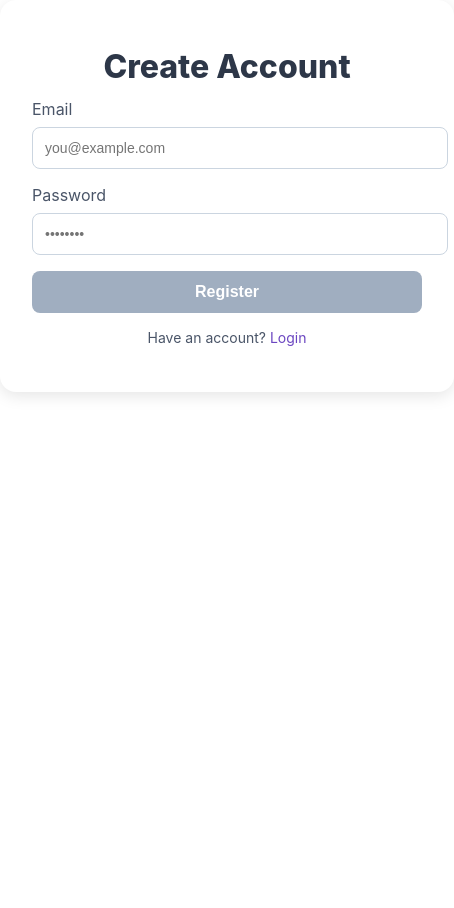
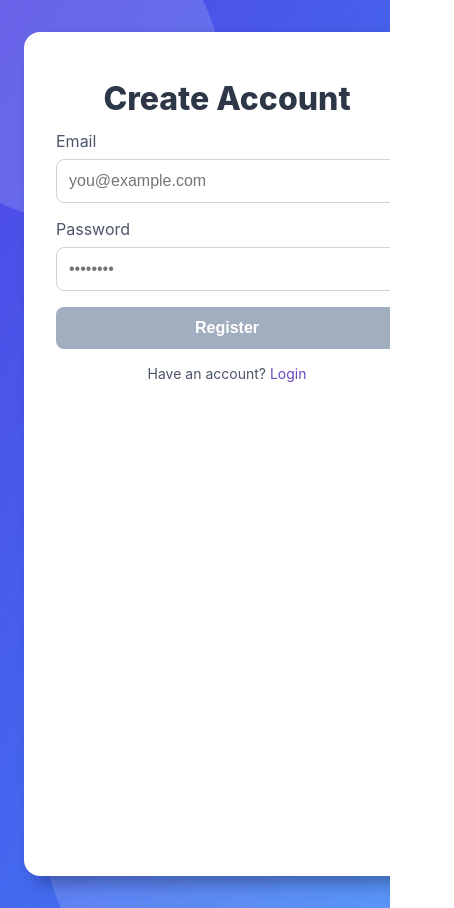
Before and after one commit to kunjthemodi/OneSecurity, a React (Create React App) app in the folder client/: page /register in a window 390 px wide. Shown: the whole page, 454 px wide, since content can reach past the window. Before the commit the page ends 844 px from the top, so only its background shows below. Built offline with nearby package versions, Linux system fonts and the light colour scheme; no server answers.

Commit message:
register css updated

```diff
--- a/client/src/components/Login.css
+++ b/client/src/components/Login.css
@@ -33,7 +33,10 @@
 @keyframes enlargePlane { 0% { transform: translate(50vw,40px) scale(1) } 100% { transform: translate(50vw,40px) scale(1.5) } }
 @keyframes enlargeSmoke { 0% { transform: translate(50vw,40px) scale(1) } 100% { transform: translate(50vw,40px) scale(1.5) } }
 
-
+*::before,
+*::after {
+  box-sizing: border-box;
+}
 
 
 .loginhome {
@@ -57,7 +60,6 @@
   );
   z-index: 0;
 }
-
 /* decorative circles */
 .loginhome::before,
 .loginhome::after {
@@ -69,7 +71,7 @@
 }
 .loginhome::before {
   width: 300px; height: 300px;
-  top: -80px;    left: -80px;
+  top: -80px;   left: -80px;
 }
 .loginhome::after {
   width: 500px; height: 500px;
@@ -84,7 +86,6 @@
   display: flex;
   flex-direction: column;
   justify-content: center;
-  z-index: 1;
   padding: 0;
   margin-left: 5rem;
   margin-bottom: 10rem;
@@ -131,15 +132,14 @@
   }
 }
 
-.login-card {
-  background: white;
+.loginhome .login-card {
+  flex: 1 1 0;
+  max-width: 400px;
+  margin-left: auto;              /* shove it to the right */
+  background: #fff;
   padding: 32px;
   border-radius: 16px;
-  box-shadow: 0 4px 16px rgba(0,0,0,0.1);
-  width: 100%;
-  max-width: 400px;
-  margin-left: auto;     /* pushes it to the right in flex layout */
-  margin-right: 16px;    /* spacing from the viewport edge */
+  box-shadow: 10px 8px 16px rgba(5, 1, 23, 0.305);
 }
 .login-card h2 {
   font-size: 2rem;
@@ -163,11 +163,12 @@
   color: #4a5568;
 }
 .login-form input {
+
   width: 100%;
   padding: 12px;
   border: 1px solid #cbd5e0;
   border-radius: 8px;
-  font-size: 14px;
+  font-size: 16px;
 }
 .password-input-wrapper {
   position: relative;
@@ -181,7 +182,7 @@
   border: none;
   color: #4a5568;
   cursor: pointer;
-  font-size: 12px;
+  font-size: 16px;
 }
 .login-button {
   width: 100%;
@@ -233,21 +234,21 @@
 }
 .site-footer a { pointer-events: auto; }
 
+/* 6) Mobile: stack panels & center the card */
 @media (max-width: 600px) {
   .loginhome {
     flex-direction: column;
-    gap: 0rem;
+    padding: 2rem 1.5rem;
+    gap: 1.5rem;
+    clip-path: none;
   }
   .loginhome > * {
     width: 100%;
-    min-width: auto;
     margin-left: 0;
   }
-  .info-section {
-    clip-path: none;
-    padding: 3rem 1.5rem;
+  .loginhome .login-card {
+    max-width: 100%;
+    margin: 0 auto;
+    padding: 24px;
   }
-  .info-section ul.features { grid-template-columns: 1fr; }
-  .info-section h2 { font-size: 2.25rem; }
-  .plane, .smoke, .success-circle { display: none; }
 }
--- a/client/src/components/Register.css
+++ b/client/src/components/Register.css
@@ -1 +1,136 @@
-@import './Login.css';
+.login-home {
+  position: relative;
+  min-height: 100vh;                       /* cover full viewport */
+  display: flex;
+  flex-direction: row;
+  justify-content: space-between;          /* text left, card right */
+  align-items: center;                     /* vertical centering */
+  background: linear-gradient(120deg,
+                #4f46e5 0%,
+                #3b82f6 100%);
+  overflow: hidden;
+  clip-path: polygon(
+    0%   0%,
+    100%  0%,
+    100% 100%,
+    0%   100%
+  );
+  z-index: 0;
+}
+
+/* decorative circles */
+.login-home::before,
+.login-home::after {
+  content: "";
+  position: absolute;
+  border-radius: 50%;
+  background: rgba(255,255,255,0.15);
+  z-index: -1;
+}
+.login-home::before {
+  width: 300px; height: 300px;
+  top: -80px;   left: -80px;
+}
+.login-home::after {
+  width: 500px; height: 500px;
+  bottom: -150px; right: -150px;
+}
+@media (max-width: 600px) {
+  .login-home {
+    flex-direction: column;
+    clip-path: none;
+    padding: 2rem 1.5rem;
+    gap: 1.5rem;
+  }
+  .login-home > * {
+    width: 100%;
+    min-width: auto;
+  }
+
+}
+
+.login-home .login-card {
+  flex: 1 1 0;
+  max-width: 400px;
+  margin-left: auto;
+  margin-right: auto;
+  background: #fff;
+  padding: 32px;
+  border-radius: 16px;
+  box-shadow: 10px 8px 16px rgba(5, 1, 23, 0.305);
+}
+.login-card h2 {
+  font-size: 2rem;
+  font-weight: 800;
+  margin-bottom: rem;
+  line-height: 0.5;
+  z-index: 1;
+}
+.login-title {
+  text-align: center;
+  font-size: 24px;
+  margin-bottom: 24px;
+  color: #2d3748;
+}
+.login-form .form-group {
+  margin-bottom: 16px;
+}
+.login-form label {
+  display: block;
+  margin-bottom: 8px;
+  color: #4a5568;
+}
+.login-form input {
+
+  width: 100%;
+  padding: 12px;
+  border: 1px solid #cbd5e0;
+  border-radius: 8px;
+  font-size: 16px;
+}
+.password-input-wrapper {
+  position: relative;
+}
+.toggle-password {
+  position: absolute;
+  right: 8px;
+  top: 50%;
+  transform: translateY(-50%);
+  background: transparent;
+  border: none;
+  color: #4a5568;
+  cursor: pointer;
+  font-size: 16px;
+}
+.login-button {
+  width: 100%;
+  padding: 12px;
+  background: #6b46c1;
+  color: white;
+  border: none;
+  border-radius: 8px;
+  font-size: 16px;
+  font-weight: bold;
+  cursor: pointer;
+  transition: background 0.2s;
+}
+.login-button:disabled {
+  background: #a0aec0;
+  cursor: not-allowed;
+}
+.login-button:not(:disabled):hover {
+  background: #553c9a;
+}
+.login-footer {
+  text-align: center;
+  margin-top: 16px;
+  color: #4a5568;
+  font-size: 14px;
+}
+.login-link {
+  color: #6b46c1;
+  text-decoration: none;
+}
+.login-link:hover {
+  text-decoration: underline;
+}
--- a/client/src/pages/Login.jsx
+++ b/client/src/pages/Login.jsx
@@ -74,7 +74,7 @@ export default function Login() {
           <p>Your all-in-one password manager designed to keep your credentials safe and accessible.</p>
           <ul>
             <li>🔒 End-to-end encryption: Your data is encrypted locally with AES-256.</li>
-            <li>🛡️ Zero-knowledge architecture: We never store or see your master password.</li>
+            <li>🛡️ Zero-knowledge architecture: We never store or see your passwords.</li>
             <li>🔑 PBKDF2 with salt & pepper for secure password hashing.</li>
             <li>🌐 HTTPS with TLS 1.3 ensures secure data in transit.</li>
             <li>⚙️ Optional Two-Factor Authentication for extra protection.</li>
--- a/client/src/pages/Register.jsx
+++ b/client/src/pages/Register.jsx
@@ -40,7 +40,7 @@ export default function Register() {
   };
 
   return (
-    <div className="login-page">
+    <div className="login-home">
       <div className="login-card">
         <h2 className="login-title">Create Account</h2>
         <form onSubmit={handleSubmit} className="login-form">
```
Also changed, not shown: 1 other file (tests, documents, lock files or other folders).
